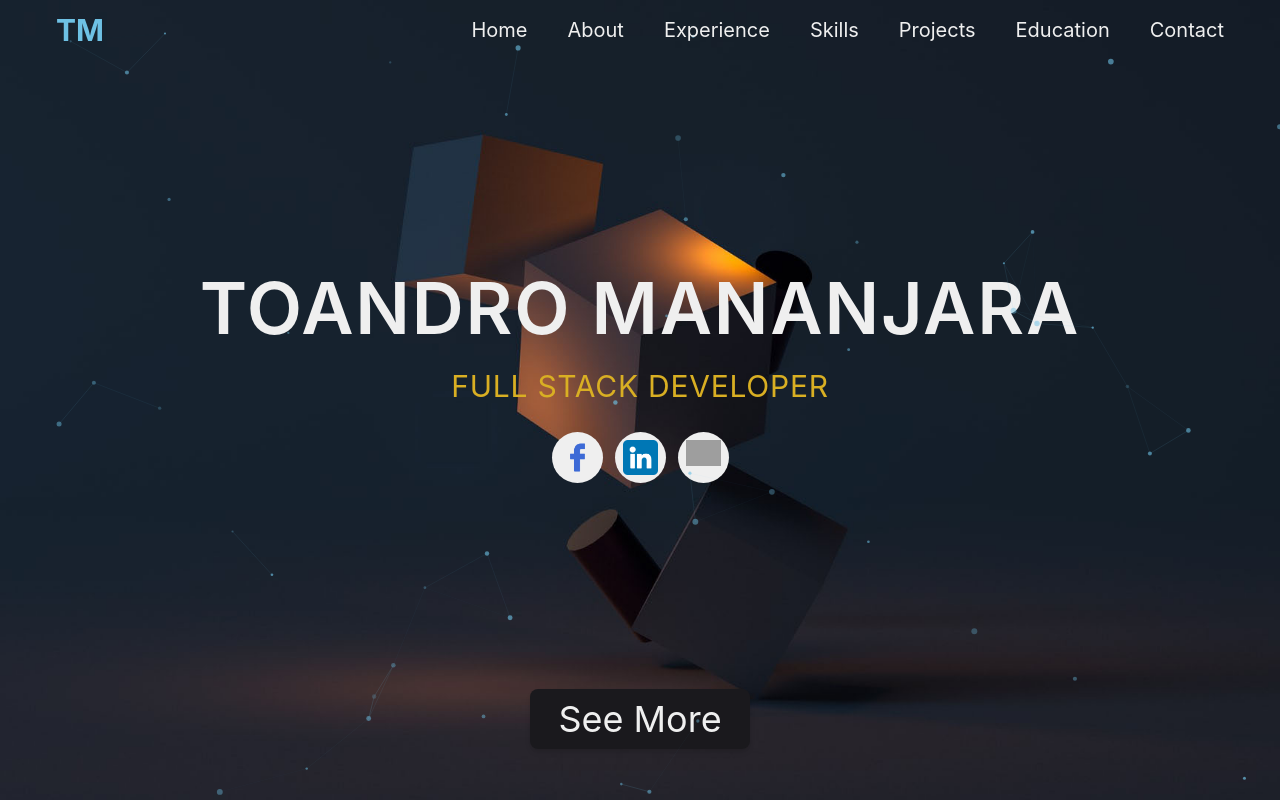
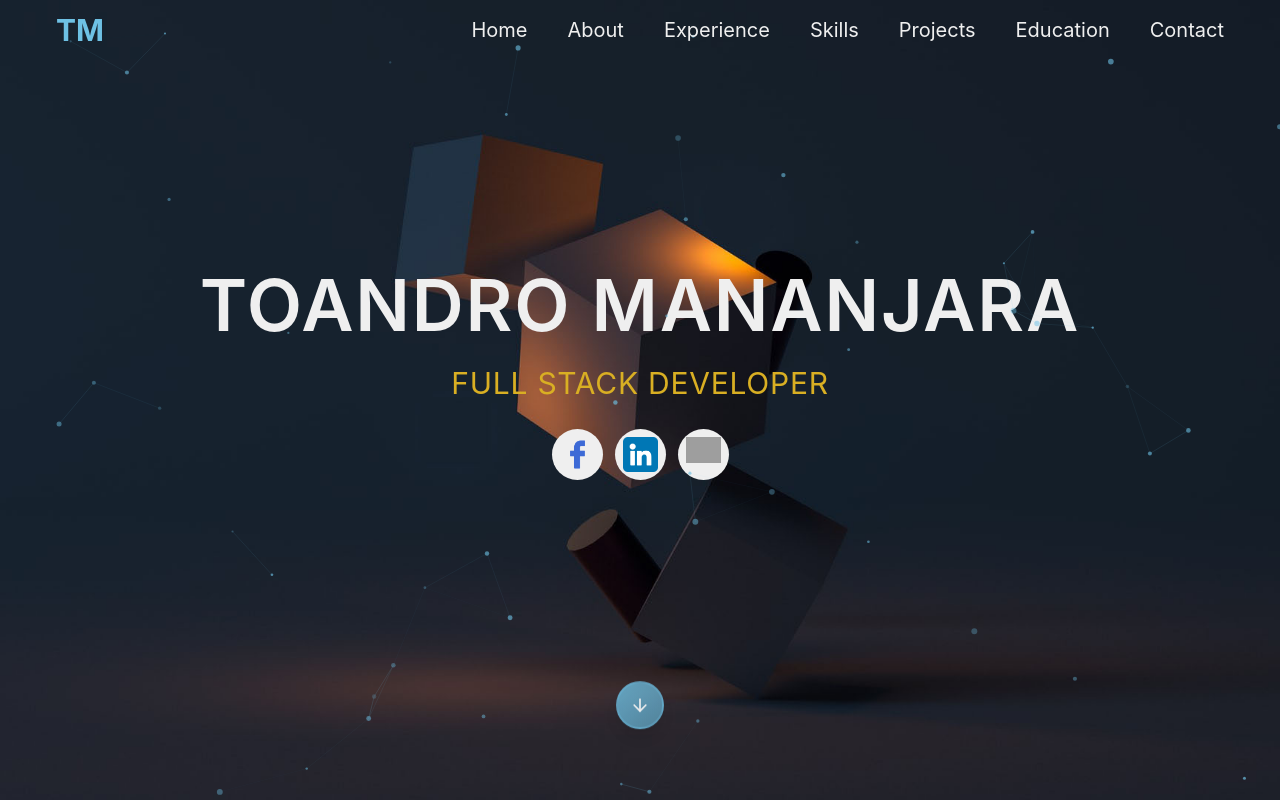
Before and after one commit to ToandroMananjara/portfolio-v2, a React (Vite) app: page / in a window 1280 px wide. Shown: the top 800 px of the page. Built offline with nearby package versions, Linux system fonts and the light colour scheme; grey boxes are pictures that could not be loaded.

Commit message:
feat: enhance Hero component with animated arrow button for navigation

```diff
--- a/src/components/Hero.jsx
+++ b/src/components/Hero.jsx
@@ -1,6 +1,7 @@
 import facebook from "/src/assets/socials/facebook.png";
 import linkedin from "/src/assets/socials/linkedin.png";
 import github from "/src/assets/socials/github.png";
+import { ArrowDown } from "lucide-react";
 
 function Hero() {
   const socials = [
@@ -56,10 +57,12 @@ function Hero() {
       </div>
 
       <div className="w-full flex justify-center">
-        <a href="/#about">
-          <span className="text-2xl sm:text-4xl  bg-[#1a191d] shadow-md px-7 py-2 rounded-lg cursor-pointer hover:bg-white_primary hover:text-gray_primary transition-all duration-500 ease-in-out">
-            See More
-          </span>
+        <a
+          href="/#about"
+          className="group relative flex items-center justify-center w-12 h-12 bg-gradient-to-br from-blue_primary/80 to-blue_primary/60 rounded-full hover:from-blue_primary hover:to-blue_primary border-2 border-blue_primary/30 shadow-lg animate-bounce hover:animate-none transition-all duration-300 hover:scale-110 hover:-translate-y-1"
+        >
+          <ArrowDown className="w-5 h-5 text-white_primary group-hover:translate-y-1 transition-transform duration-300" />
+          <div className="absolute inset-0 rounded-full bg-gradient-to-r from-blue_primary to-yellow_primary opacity-0 group-hover:opacity-20 transition-opacity duration-300" />
         </a>
       </div>
     </div>
```
